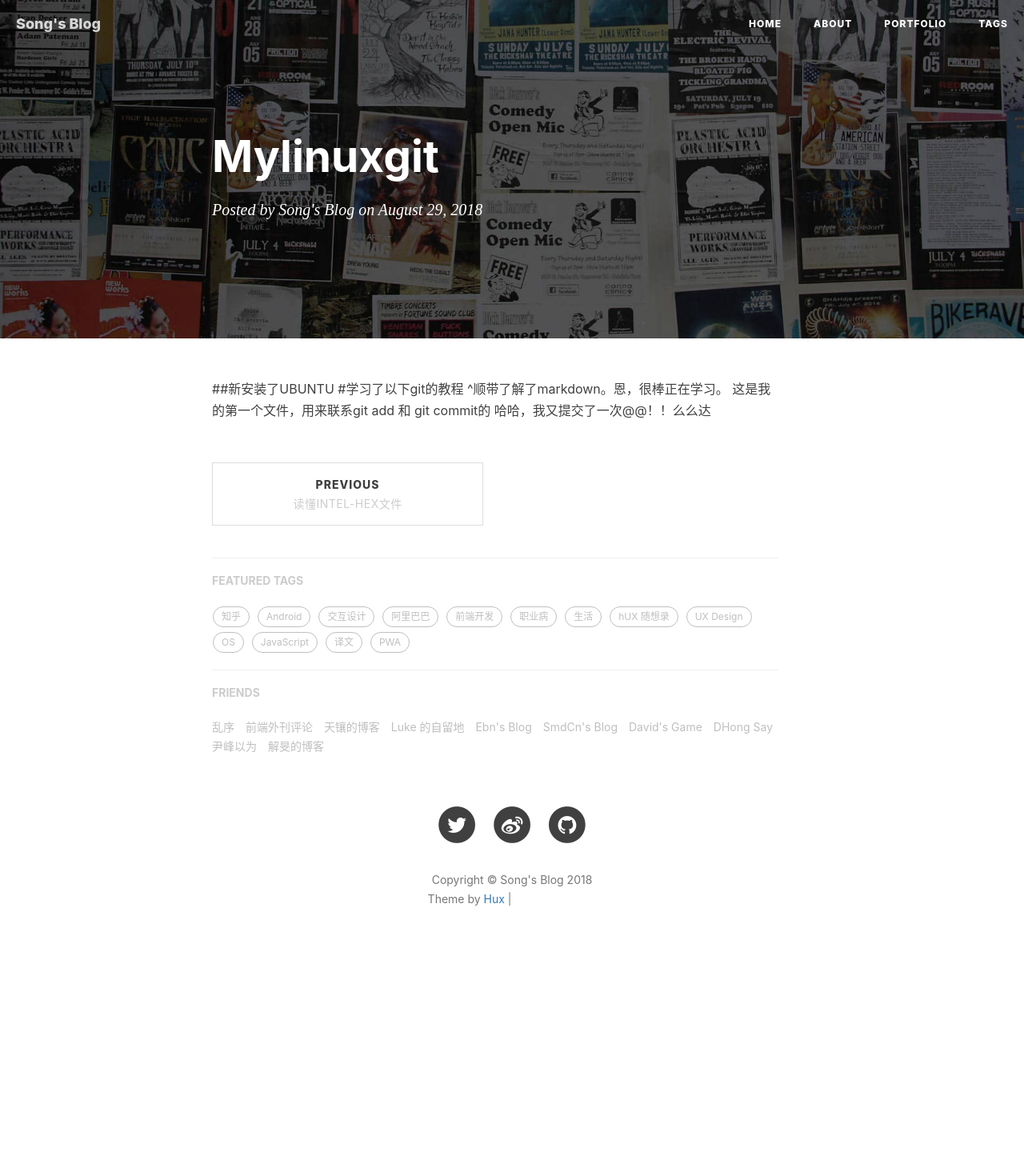
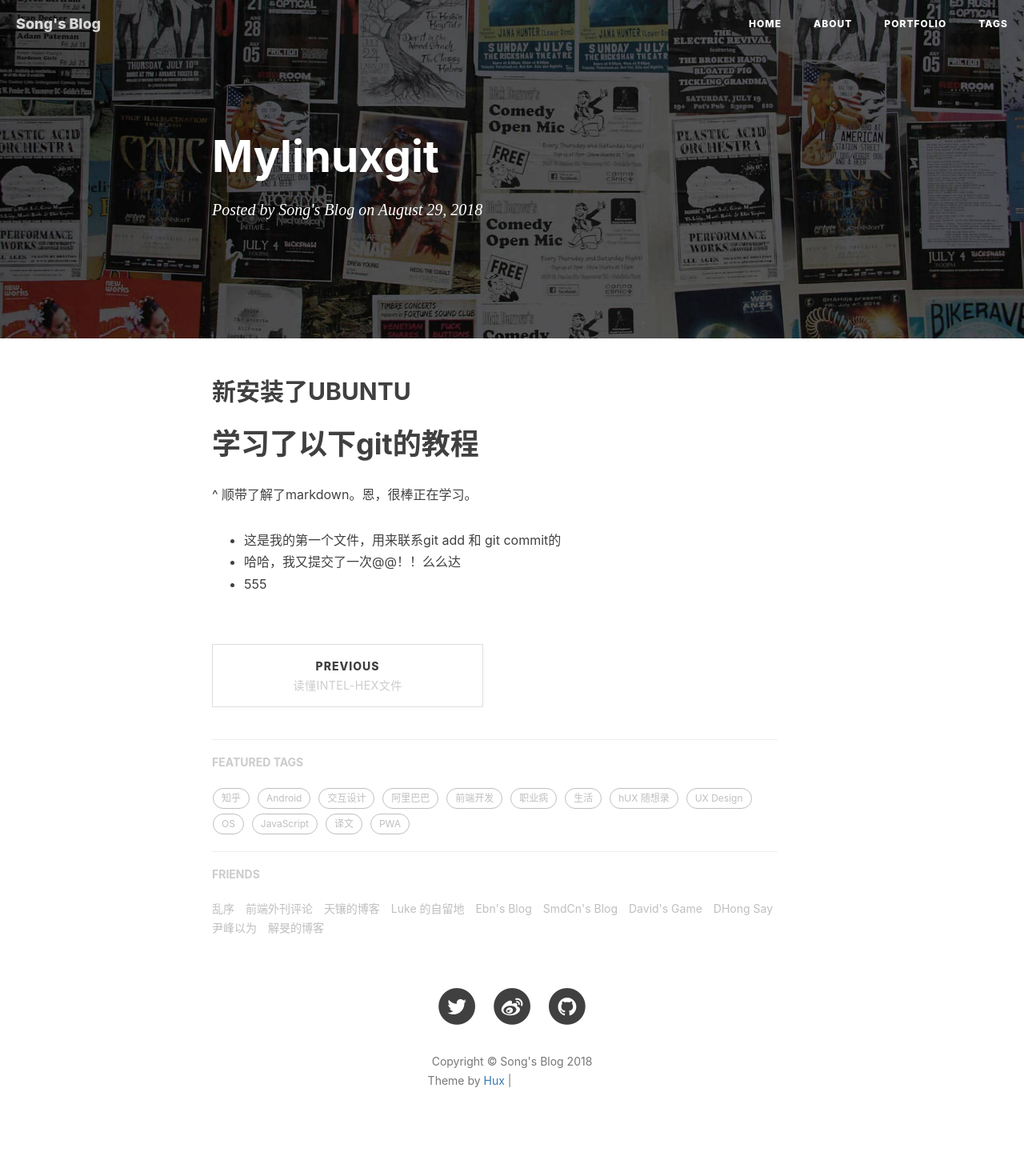
Before and after one commit to songlafk/songlafk.github.io, a Jekyll site: the page built from _posts/2018-8-29-mylinuxgit.markdown, in a window 1280 px wide. Shown: the whole page at 80% size. Built offline with Jekyll 4.4.1, drawn with Linux system fonts in a browser that asks for light colours; nearby versions of some CDN libraries; our own code applies the rules of GitHub Pages for plain Markdown files; comment, search, counter and statistics services are not loaded; before the commit the page ends 1228 px from its top, so only the background shows below that; grey boxes are pictures that could not be loaded.

Commit message:
haoba ,try once moresss

```diff
--- a/_posts/2018-8-29-mylinuxgit.markdown
+++ b/_posts/2018-8-29-mylinuxgit.markdown
@@ -1,5 +1,6 @@
-##新安装了UBUNTU
-#学习了以下git的教程
-^顺带了解了markdown。恩，很棒正在学习。
-这是我的第一个文件，用来联系git add 和 git commit的
-哈哈，我又提交了一次@@！！么么达
+## 新安装了UBUNTU
+# 学习了以下git的教程
+^ 顺带了解了markdown。恩，很棒正在学习。
+* 这是我的第一个文件，用来联系git add 和 git commit的
+* 哈哈，我又提交了一次@@！！么么达
+* 555
```
